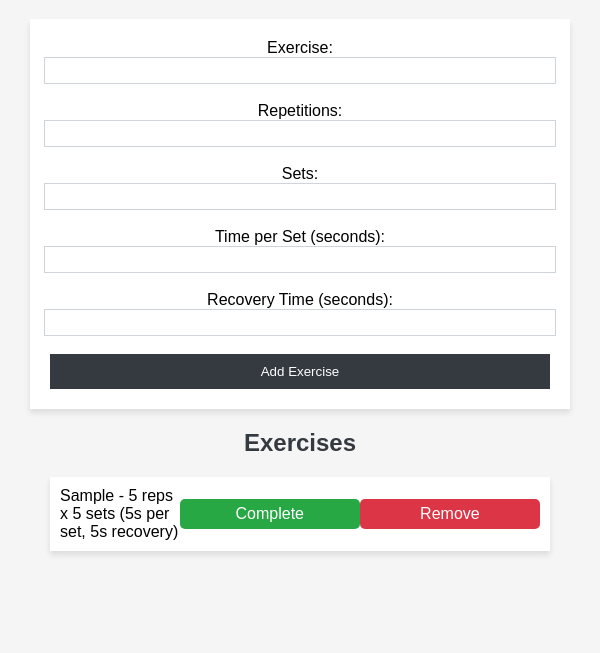
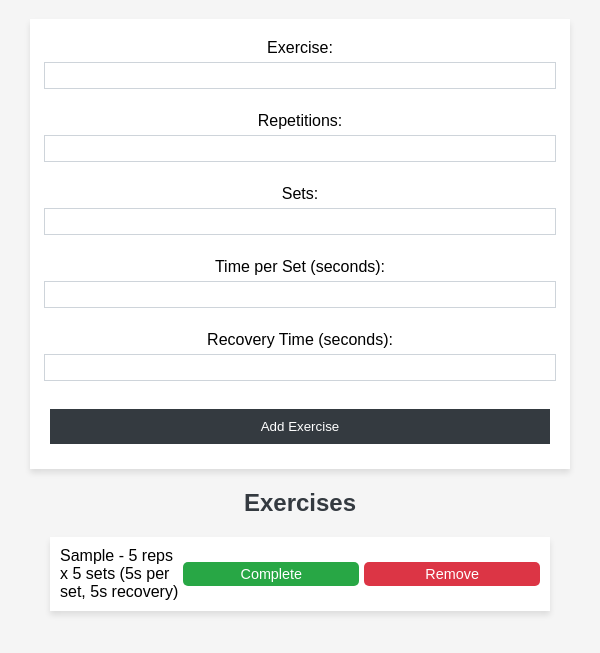
Before and after one commit to phoenixtype/workout-logger-teach, a plain HTML site: page index.html in a window 600 px wide. Both pictures are taken after typing "Sample", "5", "5", "5", "5" into the empty fields and a click on the button "Add Exercise". Shown: the part 69-722 px from the top of the page. Drawn offline with Linux system fonts and the light colour scheme.

Commit message:
updated css

```diff
--- a/styles.css
+++ b/styles.css
@@ -114,6 +114,7 @@ li {
     margin: 0;
     border-radius: 0;
     box-shadow: none;
+    max-width: 350px;
   }
 
   input,
@@ -143,7 +144,7 @@ li {
 
   input,
   button {
-    margin: 0;
+    margin: 5px;
     border-radius: 0;
   }
 
@@ -154,8 +155,8 @@ li {
 
   .completed-btn,
   .remove-btn {
-    font-size: 1rem;
-    padding: 6px 12px;
+    font-size: 0.9rem;
+    padding: 4px 10px;
     margin-right: 0;
   }
 }
```
